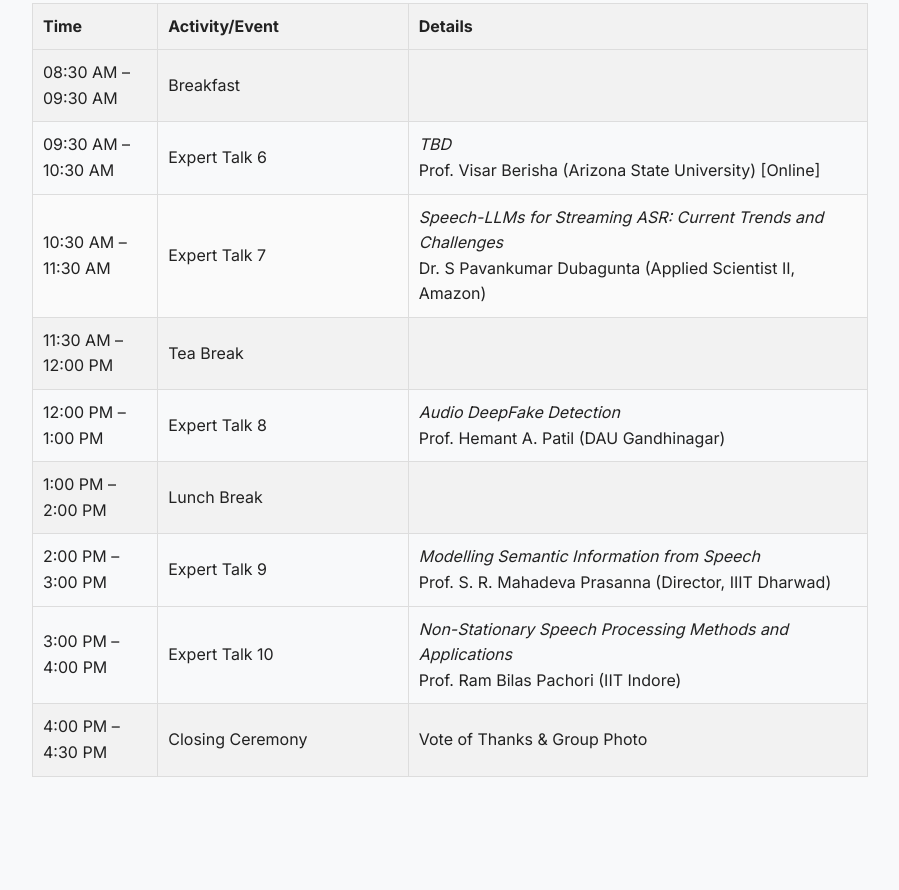
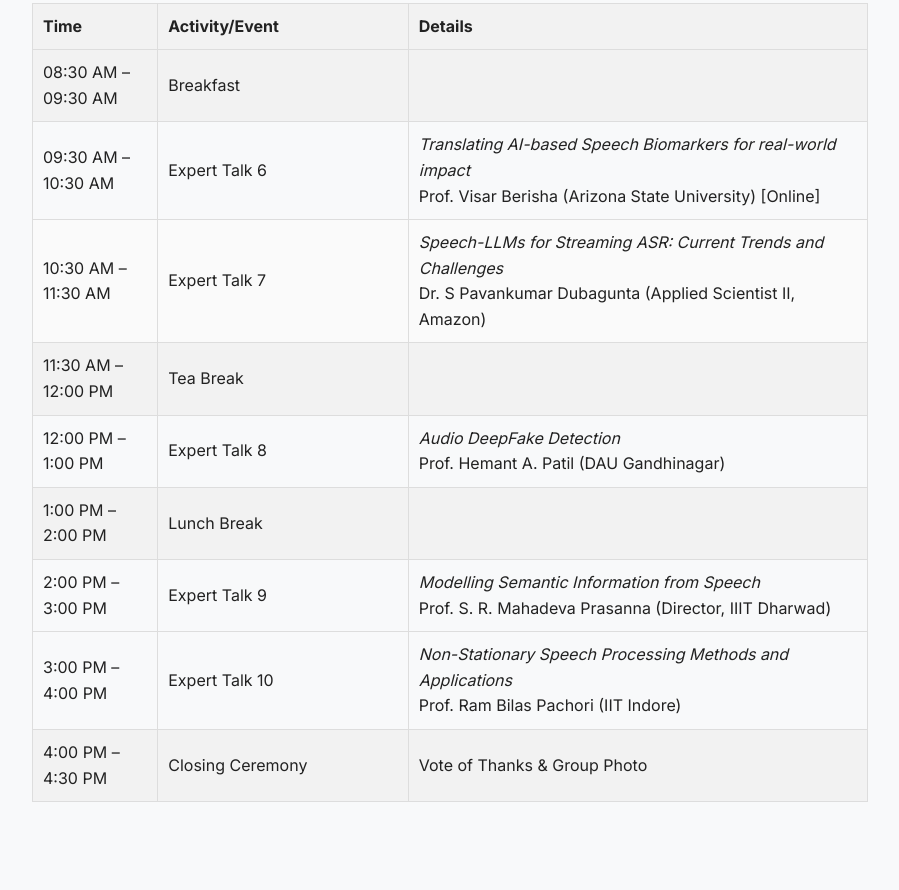
Before and after one commit to blgmiiti25/blgmiiti25.github.io, a plain HTML site: page index.html in a window 1280 px wide. Shown: the part 3674-4564 px from the top of the page, without its empty margins (190-1089 px from the left). Drawn offline with Linux system fonts and the light colour scheme.

Commit message:
Update index.html

```diff
--- a/index.html
+++ b/index.html
@@ -445,7 +445,7 @@ In addition to technical sessions, the workshop will provide a platform for mean
       <tr>
         <td style="padding:10px; border:1px solid #ddd;">09:30 AM – 10:30 AM</td>
         <td style="padding:10px; border:1px solid #ddd;">Expert Talk 6</td>
-        <td style="padding:10px; border:1px solid #ddd;"> <em>TBD</em><br>
+        <td style="padding:10px; border:1px solid #ddd;"> <em>Translating AI-based Speech Biomarkers for real-world impact</em><br>
           Prof. Visar Berisha (Arizona State University) [Online]
         </td>
       </tr>
```
